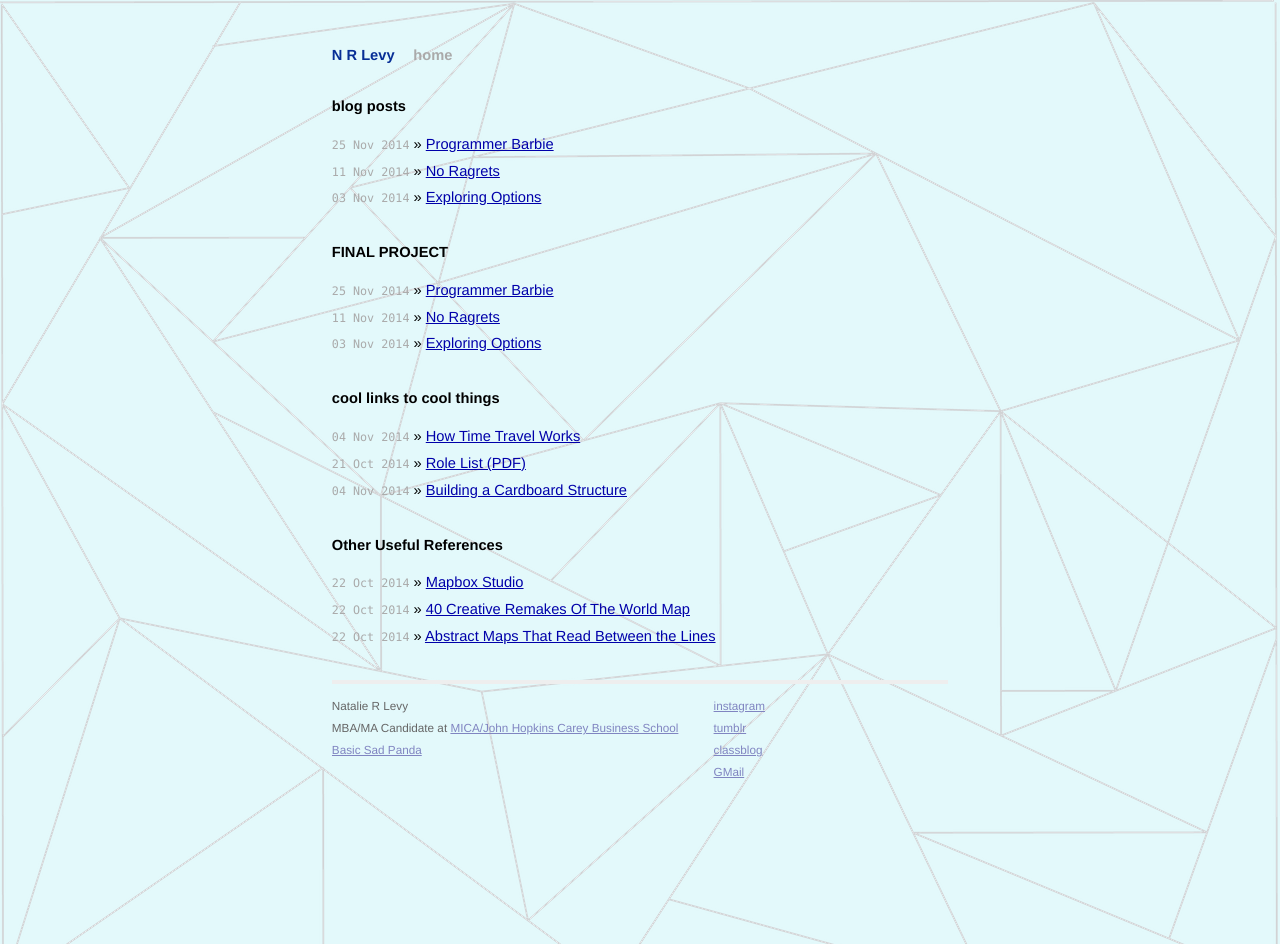
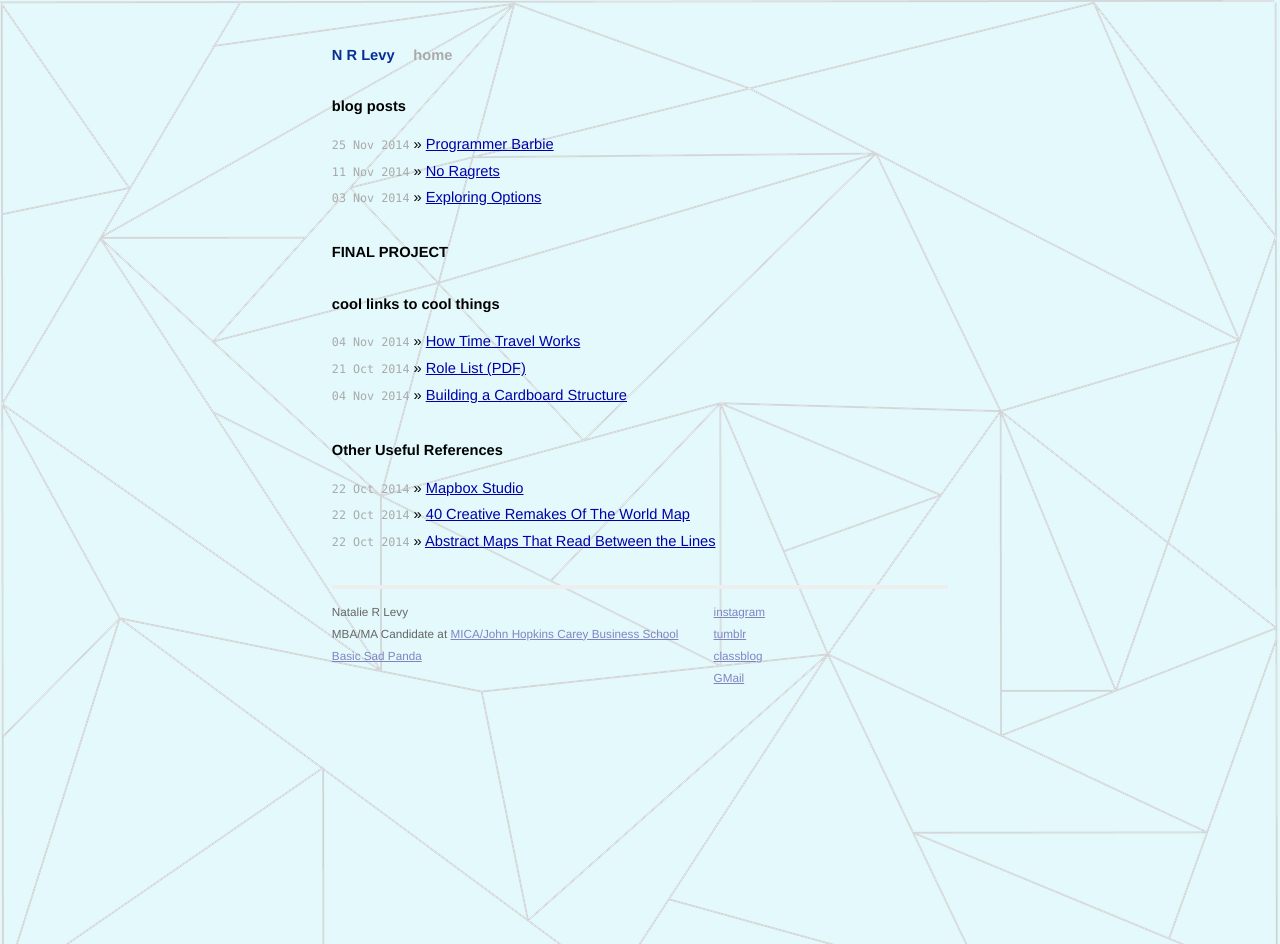
Before and after one commit to nrlevy/clog, a Jekyll site: the page built from index.html, in a window 1280 px wide. Built offline with Jekyll 4.4.1, drawn with Linux system fonts in a browser that asks for light colours; Markdown is read by kramdown in place of the engine named in the settings.

Commit message:
change to final

```diff
--- a/index.html
+++ b/index.html
@@ -13,7 +13,7 @@ title: N R Levy
 
  <h1>FINAL PROJECT</h1>
   <ul class="posts">
-    {% for post in site.posts %}
+    {% for post in site.final %}
       <li><span>{{ post.date | date_to_string }}</span> &raquo; <a href="{{ site.url }}/clog{{ post.url }}">{{ post.title }}</a></li>
     {% endfor %}
 
```
